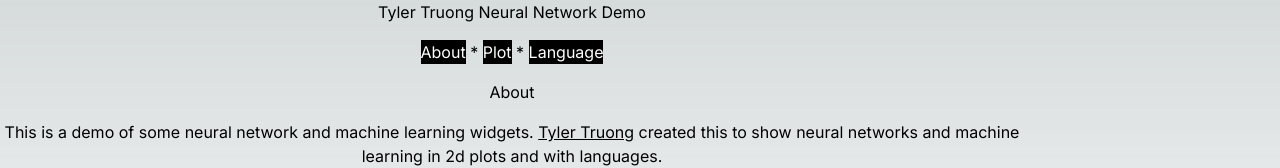
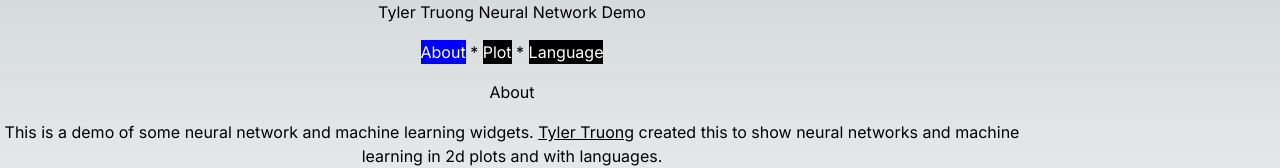
Before and after one commit to PickledEggs123/neural-network-demo, a Next.js app: page / in a window 1280 px wide. Shown: the top 168 px of the page. Built offline with nearby package versions, Linux system fonts and the light colour scheme.

Commit message:
Fixed about page

```diff
--- a/app/components/ClientRootLayout.tsx
+++ b/app/components/ClientRootLayout.tsx
@@ -9,7 +9,7 @@ export default function ClientRootLayout() {
 
     return (
         <div>
-            <Link href={"/"}><button style={{color: "white", background: pathname === "/about" ? "blue" : "black"}}>About</button></Link>&nbsp;*&nbsp;
+            <Link href={"/"}><button style={{color: "white", background: pathname === "/" ? "blue" : "black"}}>About</button></Link>&nbsp;*&nbsp;
             <Link href={"/plot"}><button style={{color: "white", background: pathname === "/plot" ? "blue" : "black"}}>Plot</button></Link>&nbsp;*&nbsp;
             <Link href={"/language"}><button style={{color: "white", background: pathname === "/language" ? "blue" : "black"}}>Language</button></Link>
         </div>
--- a/package.json
+++ b/package.json
@@ -18,7 +18,7 @@
   },
   "devDependencies": {
     "@types/node": "^20",
-    "@types/react": "^18",
+    "@types/react": "^18.2.65",
     "@types/react-dom": "^18",
     "autoprefixer": "^10.0.1",
     "eslint": "^8",
```
Also changed, not shown: 1 other file (tests, documents, lock files or other folders).
